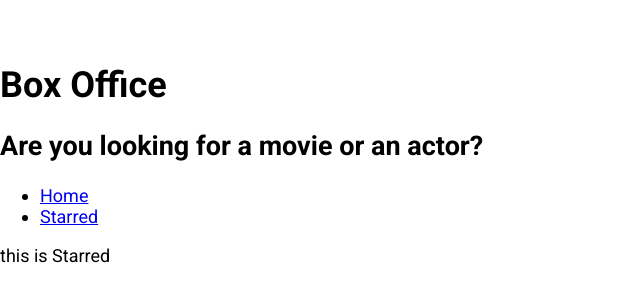
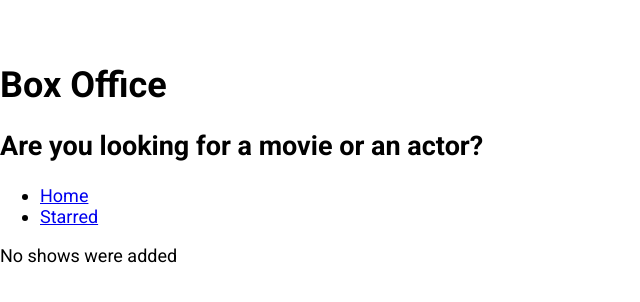
Before and after one commit to NeilanshTriesToCode/box-office, a React (Create React App) app: page /starred in a window 1280 px wide. Shown: the top 302 px of the page, without its empty margins (0-640 px from the left). Built offline with nearby package versions, Linux system fonts and the light colour scheme.

Commit message:
finished starred page

```diff
--- a/src/pageComponents/Starred.js
+++ b/src/pageComponents/Starred.js
@@ -1,9 +1,53 @@
 // React Component for Starred page of the app
-import React from 'react';
+import React, { useState, useEffect } from 'react';
 import MainPageLayout from '../components/MainPageLayout';
+import ShowGrid from '../components/show/ShowGrid';
+import { apiGet } from '../misc/config';
+import { useShows } from '../misc/custom-hooks';
 
 const Starred = () => {
-  return <MainPageLayout>this is Starred</MainPageLayout>;
+  const [starred] = useShows();
+
+  // initial state for shows
+  const [shows, setShows] = useState(null);
+
+  // initial state to inform if the results are loading
+  const [isLoading, setIsLoading] = useState(true);
+
+  // initial state for loading errors
+  const [error, setError] = useState(null);
+
+  useEffect(() => {
+    if (starred && starred.length > 0) {
+      // starred is an array of show IDs stored in the browser's localStorage
+      // fetching show info for all the show IDs, using the user-defined function apiGet(), which returns a promise.
+      // creating promises for each show ID.
+      const promises = starred.map(showId => apiGet(`/shows/${showId}`));
+
+      // resolving the promises
+      Promise.all(promises)
+        .then(apiData => apiData.map(show => ({ show })))
+        .then(showInfo => {
+          setShows(showInfo);
+          setIsLoading(false); // loading over
+        })
+        .catch(err => {
+          setError(err.message);
+          setIsLoading(false);
+        });
+    } else {
+      setIsLoading(false);
+    }
+  }, [starred]);
+
+  return (
+    <MainPageLayout>
+      {isLoading && <div>Shows are still loading</div>}
+      {error && <div>Error occured: {error}</div>}
+      {!isLoading && !shows && <div>No shows were added</div>}
+      {!isLoading && !error && shows && <ShowGrid data={shows} />}
+    </MainPageLayout>
+  );
 };
 
 export default Starred;
```
